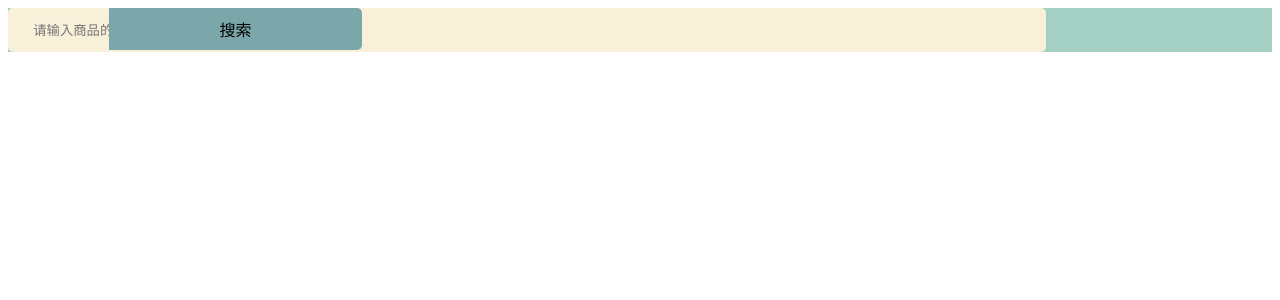
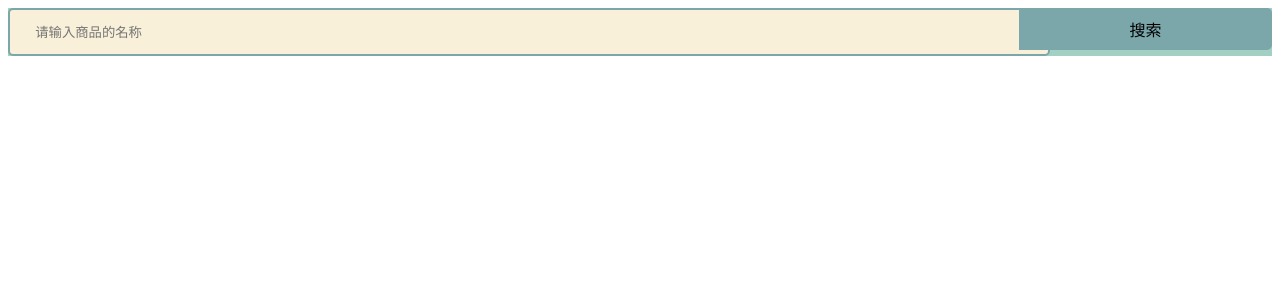
Before and after one commit to lidbcode/quanduoduo, a Django app: page /dwxk/index/ in a window 1280 px wide. Shown: the top 300 px of the page. Run offline with Django 3.2, Linux system fonts and the light colour scheme; data that the repository does not hold is empty.

Commit message:
the frist commit

```diff
--- a/dwxk/static/css/index.css
+++ b/dwxk/static/css/index.css
@@ -12,7 +12,7 @@
   width: 80%;
   height: 42px;
   padding-left: 2%;
-  border: 0px solid #7BA7AB;
+  border: 2px solid #7BA7AB;
   border-radius: 5px;
   outline: none;
   background: #F9F0DA;
@@ -21,7 +21,7 @@
 .search-box button {
   position: absolute;
   top: 0;
-  left: 8%;
+  left: 80%;
   width: 20%;
   height: 42px;
   font-size: 16px;
```
